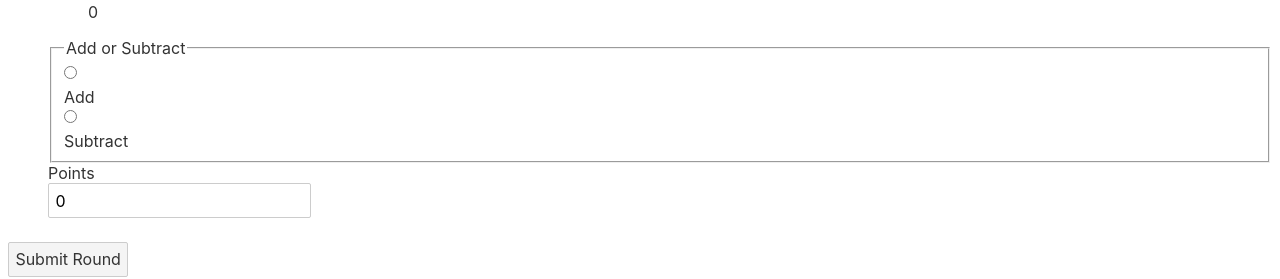
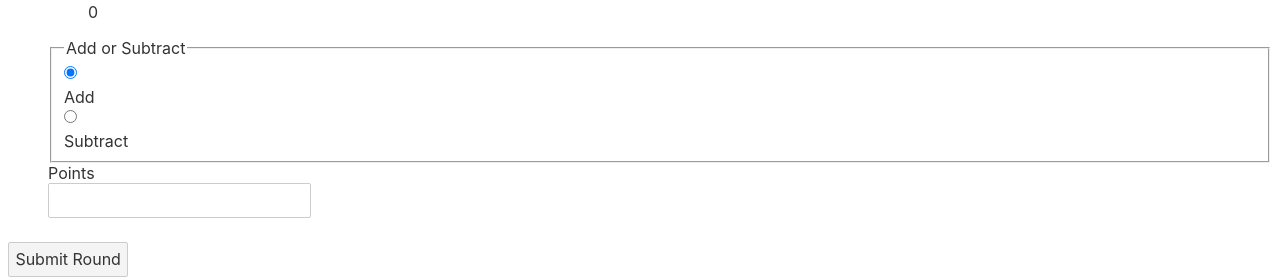
Before and after one commit to jasonjohnson47/svelte-score-keeper, a Svelte app: page / in a window 1280 px wide. Both pictures are taken after a click on the button "Start Game". Shown: the part 217-496 px from the top of the page. Built offline with nearby package versions, Linux system fonts and the light colour scheme.

Commit message:
Progress on Current Round and History for round/total scoring

```diff
--- a/src/components/CurrentRound.svelte
+++ b/src/components/CurrentRound.svelte
@@ -5,36 +5,44 @@
     import { getTotalScoreById } from '../utils';
     import type { Round } from '../types';
 
-    const currentRoundNumber = $scores.length;
+    let playerOperations = $players.reduce((acc, currPlayer) => {
+        return {...acc, ['player-' + currPlayer.id]: 'add'};
+    }, {});
 
-    const thisRoundScores: Round = $players.map((player) => ({
+    let playerPoints = $players.reduce((acc, currPlayer) => {
+        return {...acc, ['player-' + currPlayer.id]: null};
+    }, {});
+
+    let thisRoundScores: Round;
+    $: thisRoundScores = $players.map((player) => {
+
+        function calcPoints(operation: string, points: number) {
+            let operationValue = operation === 'add' ? 1 : -1;
+            return points * operationValue;
+        }
+
+        return {
             id: player.id,
-            points: 0
-    }));
+            points: calcPoints(playerOperations['player-' + player.id], playerPoints['player-' + player.id])
+        };
 
-    /* why does this not work?
-
-    We should get this to work so we are finding the points by the 'id' property in the score object rather than index position of the score object within the thisRoundScores array
-
-    in html template below:
-    bind:value={getPlayerRoundById(thisRoundScores, player.id).points}
-
-    console.log(thisRoundScores);
-    function getPlayerRoundById(round: Round, playerId: number) {
-        // get object for the score for the player with the same id
-        console.log(round.find((score) => score.id === playerId));
-        return round.find((score) => score.id === playerId);
-    }
-    getPlayerRoundById(thisRoundScores, 1);
-    */
+    });
 
     function submitRound() {
-        scores.set([...$scores, thisRoundScores]);
-        roundToEdit.set(currentRoundNumber);
+
+        if ($roundToEdit === 1) {
+            // round 1
+            scores.set([thisRoundScores]);
+        } else {
+            // round 2+
+            scores.set([...$scores, thisRoundScores]);
+        }
+
+        roundToEdit.set($roundToEdit + 1);
     }
 </script>
 
-<h1>Round { currentRoundNumber }</h1>
+<h1>Round {$roundToEdit}</h1>
 <div>
     <a href="#history">View Scoring History</a>
     <a href="#game-setup">Start New Game</a>
@@ -44,7 +52,7 @@
         <h2>Score Card</h2>
 
         <ul>
-            {#each $players as player}
+            {#each $players as player (player.id)}
             <li>
                 <dl>
                     <dt>{player.name} <span class="sr-only">score</span></dt>
@@ -54,11 +62,23 @@
                     <fieldset>
                         <legend class="sr-only">Add or Subtract</legend>
                         <div>
-                            <input type="radio" id="add-{player.id}" name="add-{player.id}" value="add">
+                            <input
+                                type="radio"
+                                id="add-{player.id}"
+                                name={'player-' + player.id + 'operation'}
+                                bind:group={playerOperations['player-' + player.id]}
+                                value={'add'}
+                            >
                             <label for="add-{player.id}">Add</label>
                         </div>
                         <div>
-                            <input type="radio" id="subtract-{player.id}" name="subtract-{player.id}" value="subtract">
+                            <input
+                                type="radio"
+                                id="subtract-{player.id}"
+                                name={'player-' + player.id + 'operation'}
+                                bind:group={playerOperations['player-' + player.id]}
+                                value={'subtract'}
+                            >
                             <label for="subtract-{player.id}">Subtract</label>
                         </div>
                     </fieldset>
@@ -66,9 +86,10 @@
                         <label for="points-{player.id}">Points</label>
                         <input
                             type="number"
+                            min="0"
                             id="points-{player.id}"
                             name="points-{player.id}"
-                            bind:value={thisRoundScores[player.id].points}
+                            bind:value={playerPoints['player-' + player.id]}
                         >
                     </div>
                 </div>
--- a/src/components/History.svelte
+++ b/src/components/History.svelte
@@ -3,12 +3,12 @@
 	import { scores } from '../stores';
     import { roundToEdit } from '../stores';
     import { getPointsById } from '../utils';
+    import { getAccumulativeScoreById } from '../utils';
 
     function editRound(index: number) {
         roundToEdit.set(index);
         document.location.hash = 'edit-round';
     }
-
 </script>
 
 <h1>Scoring History</h1>
@@ -21,14 +21,18 @@
         <thead>
             <tr>
                 <th scope="col">Player</th>
-                <th scope="col">Score</th>
+                <th scope="col">Last</th>
+                <th scope="col">Round</th>
+                <th scope="col">Total</th>
             </tr>
         </thead>
         <tbody>
-            {#each $players as player}
+            {#each $players as player (player.id)}
             <tr>
                 <th scope="row">{player.name}</th>
+                <td>{getAccumulativeScoreById($scores, player.id, index - 1)}</td>
                 <td>{getPointsById(round, player.id)}</td>
+                <td>{getAccumulativeScoreById($scores, player.id, index)}</td>
             </tr>
             {/each}
         </tbody>
--- a/src/stores.ts
+++ b/src/stores.ts
@@ -1,9 +1,6 @@
-import { writable } from "svelte/store";
 import { localStore } from "./localStore";
 import type { Player } from "./types";
 import type { ScoreHistory } from "./types";
-
-export const roundToEdit = writable(0);
 
 const initialPlayers: Player[] = [
     {
@@ -21,5 +18,13 @@ const initialScores: ScoreHistory = [
     ],
 ];
 
+const initialRoundToEdit: number = 1;
+
 export const players = localStore("score-keeper-players", initialPlayers);
+
 export const scores = localStore("score-keeper-scores", initialScores);
+
+export const roundToEdit = localStore(
+    "score-keeper-roundToEdit",
+    initialRoundToEdit
+);
--- a/src/utils.ts
+++ b/src/utils.ts
@@ -16,3 +16,21 @@ export function getTotalScoreById(scores: ScoreHistory, playerId: number) {
     0);
     return totalScore;
 }
+
+export function getAccumulativeScoreById(
+    scores: ScoreHistory,
+    playerId: number,
+    roundNumber: number
+) {
+    let scoresUpToRound = scores.slice(0, roundNumber + 1);
+
+    const totalScore: number = scoresUpToRound.reduce(function (
+        acc: number,
+        curr: Round
+    ) {
+        const playerScore = curr.find((score) => score.id === playerId);
+        return (acc += playerScore.points);
+    },
+    0);
+    return totalScore;
+}
```
